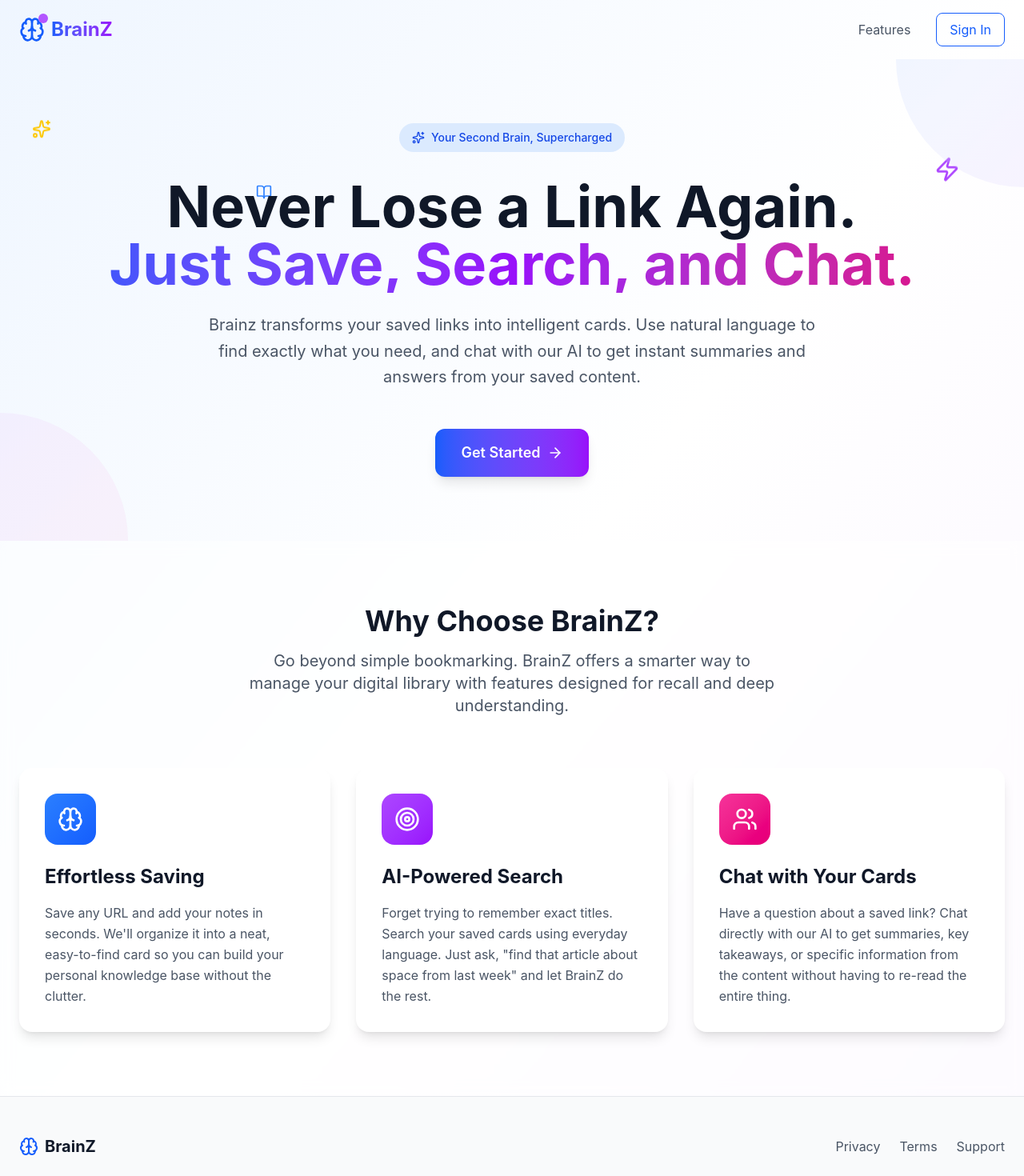
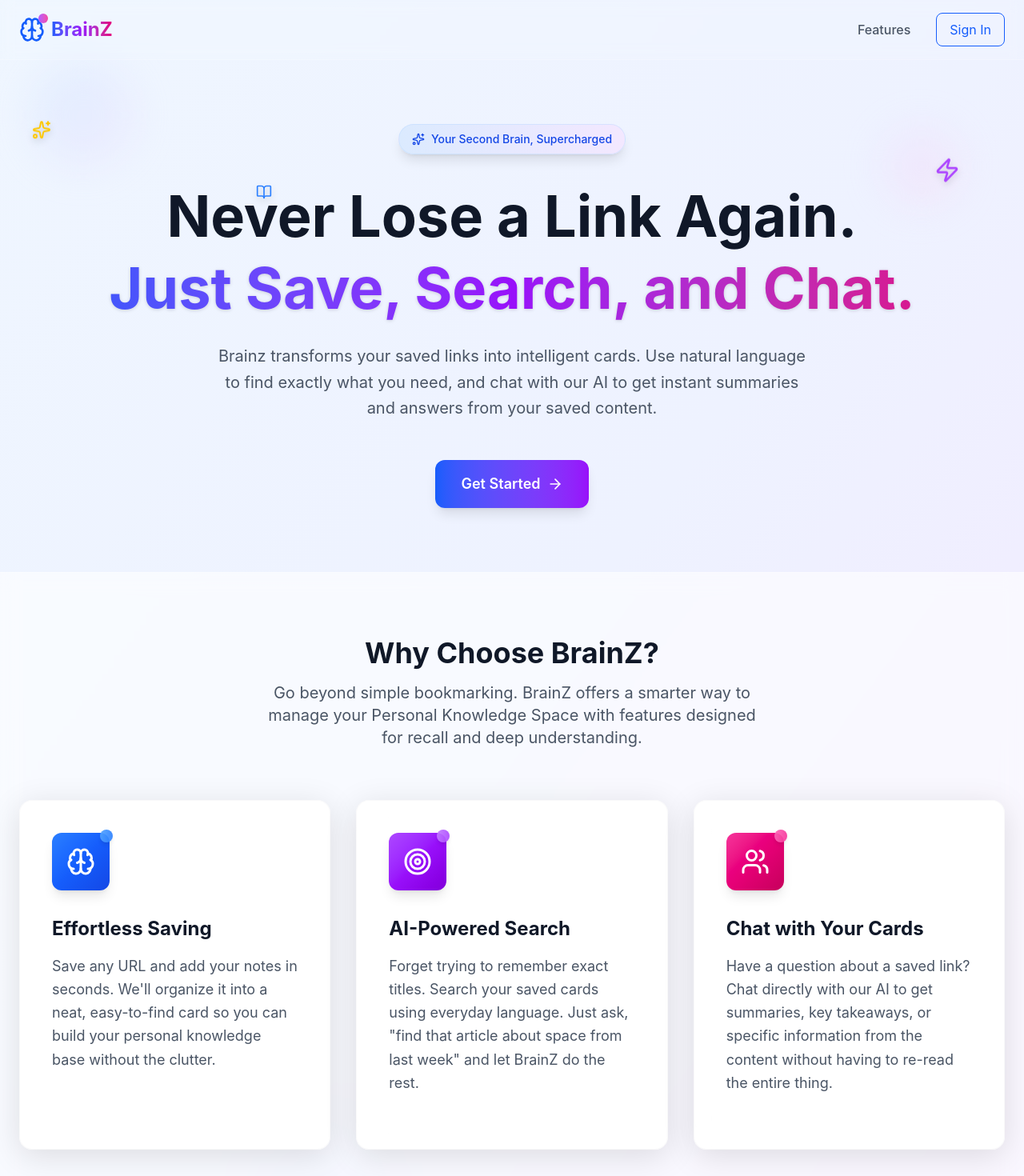
Before and after one commit to ARF9792/BrainZ, a Next.js app in the folder frontend/: page / in a window 1280 px wide. Shown: the top 1470 px of the page at 80% size. Built offline with nearby package versions, Linux system fonts and the light colour scheme.

Commit message:
Update landing_page.tsx

```diff
--- a/frontend/app/(landing-page)/page.tsx
+++ b/frontend/app/(landing-page)/page.tsx
@@ -5,56 +5,64 @@ import { SignInButton } from '../components/SignInButton';
 
 function App() {
   return (
-    <div className="min-h-screen bg-gradient-to-br from-blue-50 via-white to-purple-50">
+    <div className="min-h-screen bg-gradient-to-br from-blue-50 via-indigo-50 to-purple-100 relative overflow-hidden">
+      {/* Background decorative elements */}
+      <div className="absolute inset-0 overflow-hidden pointer-events-none">
+        <div className="absolute top-0 left-0 w-full h-full">
+          <div className="absolute top-20 left-10 w-32 h-32 bg-gradient-to-br from-blue-200/30 to-purple-200/30 rounded-full blur-xl animate-float"></div>
+          <div className="absolute top-40 right-20 w-24 h-24 bg-gradient-to-br from-purple-200/30 to-pink-200/30 rounded-full blur-xl animate-float-delayed"></div>
+          <div className="absolute bottom-40 left-1/4 w-40 h-40 bg-gradient-to-br from-indigo-200/20 to-blue-200/20 rounded-full blur-2xl animate-float-slow"></div>
+        </div>
+      </div>
 
-      <nav className="relative z-10 px-6 py-4">
+      <nav className="relative z-20 px-4 sm:px-6 py-4 backdrop-blur-sm bg-white/10 border-b border-white/20">
         <div className="max-w-7xl mx-auto flex items-center justify-between">
           <div className="flex items-center space-x-2 group">
             <div className="relative">
-              <Brain className="w-8 h-8 text-blue-600 transition-transform duration-300 group-hover:scale-110" />
-              <div className="absolute -top-1 -right-1 w-3 h-3 bg-purple-500 rounded-full animate-pulse"></div>
+              <Brain className="w-7 h-7 sm:w-8 sm:h-8 text-blue-600 transition-all duration-300 group-hover:scale-110 group-hover:rotate-12" />
+              <div className="absolute -top-1 -right-1 w-2.5 h-2.5 sm:w-3 sm:h-3 bg-gradient-to-r from-purple-500 to-pink-500 rounded-full animate-pulse shadow-lg"></div>
             </div>
-            <span className="text-2xl font-bold bg-gradient-to-r from-blue-600 to-purple-600 bg-clip-text text-transparent">
+            <span className="text-xl sm:text-2xl font-bold bg-gradient-to-r from-blue-600 via-purple-600 to-pink-600 bg-clip-text text-transparent">
               BrainZ
             </span>
           </div>
           <div className="hidden md:flex items-center space-x-8">
-            <a href="#features" className="text-gray-600 hover:text-blue-600 transition-colors duration-200">Features</a>
+            <a href="#features" className="text-gray-600 hover:text-blue-600 transition-all duration-200 font-medium hover:scale-105">Features</a>
             <SignInButton />
           </div>
         </div>
       </nav>
 
 
-      <section className="relative px-6 py-20">
+      <section className="relative z-10 px-4 sm:px-6 py-16 sm:py-20">
         <div className="max-w-7xl mx-auto">
           <div className="text-center">
 
-            <div className="absolute top-20 left-10 animate-bounce delay-100">
-              <Sparkles className="w-6 h-6 text-yellow-400" />
+            <div className="absolute top-10 sm:top-20 left-4 sm:left-10 animate-bounce delay-100">
+              <Sparkles className="w-4 h-4 sm:w-6 sm:h-6 text-yellow-400 drop-shadow-lg" />
             </div>
-            <div className="absolute top-32 right-20 animate-bounce delay-300">
-              <Zap className="w-8 h-8 text-purple-500" />
+            <div className="absolute top-20 sm:top-32 right-4 sm:right-20 animate-bounce delay-300">
+              <Zap className="w-6 h-6 sm:w-8 sm:h-8 text-purple-500 drop-shadow-lg" />
             </div>
-            <div className="absolute top-40 left-1/4 animate-bounce delay-500">
-              <BookOpen className="w-5 h-5 text-blue-500" />
+            <div className="absolute top-32 sm:top-40 left-1/4 animate-bounce delay-500 hidden sm:block">
+              <BookOpen className="w-4 h-4 sm:w-5 sm:h-5 text-blue-500 drop-shadow-lg" />
             </div>
 
 
             <div className="relative z-10">
-              <div className="inline-flex items-center px-4 py-2 bg-blue-100 rounded-full text-blue-700 text-sm font-medium mb-8 animate-fade-in">
+              <div className="inline-flex items-center px-4 py-2 bg-gradient-to-r from-blue-100 to-purple-100 rounded-full text-blue-700 text-sm font-medium mb-6 sm:mb-8 animate-fade-in border border-blue-200/50 shadow-lg backdrop-blur-sm">
                 <Sparkles className="w-4 h-4 mr-2" />
                 Your Second Brain, Supercharged
               </div>
 
-              <h1 className="text-5xl md:text-7xl font-bold text-gray-900 mb-6 animate-slide-up">
+              <h1 className="text-3xl sm:text-5xl md:text-7xl font-bold text-gray-900 mb-4 sm:mb-6 animate-slide-up leading-tight">
                 Never Lose a Link Again.
-                <span className="block bg-gradient-to-r from-blue-600 via-purple-600 to-pink-600 bg-clip-text text-transparent animate-gradient">
+                <span className="block bg-gradient-to-r from-blue-600 via-purple-600 to-pink-600 bg-clip-text text-transparent animate-gradient drop-shadow-sm">
                   Just Save, Search, and Chat.
                 </span>
               </h1>
 
-              <p className="text-xl text-gray-600 mb-12 max-w-3xl mx-auto leading-relaxed animate-slide-up delay-200">
+              <p className="text-lg sm:text-xl text-gray-600 mb-8 sm:mb-12 max-w-3xl mx-auto leading-relaxed animate-slide-up delay-200 px-4">
                 Brainz transforms your saved links into intelligent cards. Use natural language to find exactly what you need, and chat with our AI to get instant summaries and answers from your saved content.
               </p>
 
@@ -64,75 +72,141 @@ function App() {
             </div>
           </div>
         </div>
-
-
-        <div className="absolute inset-0 overflow-hidden pointer-events-none">
-          <div className="absolute -top-40 -right-40 w-80 h-80 bg-gradient-to-br from-blue-200 to-purple-200 rounded-full opacity-20 animate-pulse"></div>
-          <div className="absolute -bottom-40 -left-40 w-80 h-80 bg-gradient-to-br from-purple-200 to-pink-200 rounded-full opacity-20 animate-pulse delay-1000"></div>
-        </div>
       </section>
 
 
-      <section id="features" className="px-6 py-20 bg-white/50 backdrop-blur-sm">
+      <section id="features" className="relative z-10 px-4 sm:px-6 py-16 sm:py-20 bg-white/60 backdrop-blur-md border-t border-white/30">
         <div className="max-w-7xl mx-auto">
           <div className="text-center mb-16">
-            <h2 className="text-4xl font-bold text-gray-900 mb-4">
+            <h2 className="text-3xl sm:text-4xl font-bold text-gray-900 mb-4">
               Why Choose BrainZ?
             </h2>
-            <p className="text-xl text-gray-600 max-w-2xl mx-auto">
-              Go beyond simple bookmarking. BrainZ offers a smarter way to manage your digital library with features designed for recall and deep understanding.
+            <p className="text-lg sm:text-xl text-gray-600 max-w-2xl mx-auto px-4">
+              Go beyond simple bookmarking. BrainZ offers a smarter way to manage your Personal Knowledge Space with features designed for recall and deep understanding.
             </p>
           </div>
 
-          <div className="grid md:grid-cols-3 gap-8">
-            <div className="group p-8 bg-white rounded-2xl shadow-lg hover:shadow-xl transition-all duration-300 transform hover:-translate-y-2">
-              <div className="w-16 h-16 bg-gradient-to-br from-blue-500 to-blue-600 rounded-2xl flex items-center justify-center mb-6 group-hover:scale-110 transition-transform duration-300">
-                <Brain className="w-8 h-8 text-white" />
+          <div className="grid grid-cols-1 md:grid-cols-2 xl:grid-cols-3 gap-6 lg:gap-8">
+            {/* Card 1 - Effortless Saving */}
+            <div className="group relative">
+              <div className="absolute -inset-0.5 bg-gradient-to-r from-blue-500 to-blue-600 rounded-2xl opacity-0 group-hover:opacity-100 transition-all duration-700 blur-sm group-hover:blur-none"></div>
+              <div className="relative bg-white/95 backdrop-blur-xl rounded-2xl p-8 lg:p-10 shadow-[0_8px_40px_rgb(0,0,0,0.12)] hover:shadow-[0_20px_60px_rgb(0,0,0,0.15)] transition-all duration-700 border border-gray-100/50 hover:border-blue-200/50 h-full flex flex-col">
+                {/* Subtle background pattern */}
+                <div className="absolute inset-0 bg-gradient-to-br from-blue-50/30 via-transparent to-transparent rounded-2xl opacity-0 group-hover:opacity-100 transition-opacity duration-700"></div>
+
+                <div className="relative z-10 flex flex-col h-full">
+                  {/* Icon container */}
+                  <div className="mb-8">
+                    <div className="relative inline-flex">
+                      <div className="w-16 h-16 lg:w-18 lg:h-18 bg-gradient-to-br from-blue-500 via-blue-600 to-blue-700 rounded-xl flex items-center justify-center shadow-lg group-hover:shadow-xl transition-all duration-500 group-hover:scale-105">
+                        <Brain className="w-8 h-8 lg:w-9 lg:h-9 text-white" />
+                      </div>
+                      <div className="absolute -top-1 -right-1 w-4 h-4 bg-gradient-to-r from-blue-400 to-blue-500 rounded-full animate-pulse shadow-md"></div>
+                    </div>
+                  </div>
+
+                  {/* Content */}
+                  <div className="flex-1 flex flex-col">
+                    <h3 className="text-xl lg:text-2xl font-bold text-gray-900 mb-4 group-hover:text-blue-700 transition-colors duration-300">
+                      Effortless Saving
+                    </h3>
+                    <p className="text-gray-600 leading-relaxed text-base lg:text-lg group-hover:text-gray-700 transition-colors duration-300 flex-1">
+                      Save any URL and add your notes in seconds. We&apos;ll organize it into a neat, easy-to-find card so you can build your personal knowledge base without the clutter.
+                    </p>
+                  </div>
+
+                  {/* Bottom accent line */}
+                  <div className="mt-6 h-1 bg-gradient-to-r from-blue-500 to-blue-600 rounded-full transform scale-x-0 group-hover:scale-x-100 transition-transform duration-500 origin-left"></div>
+                </div>
               </div>
-              <h3 className="text-2xl font-bold text-gray-900 mb-4">Effortless Saving</h3>
-              <p className="text-gray-600 leading-relaxed">
-                Save any URL and add your notes in seconds. We&apos;ll organize it into a neat, easy-to-find card so you can build your personal knowledge base without the clutter.
-              </p>
             </div>
 
-            <div className="group p-8 bg-white rounded-2xl shadow-lg hover:shadow-xl transition-all duration-300 transform hover:-translate-y-2">
-              <div className="w-16 h-16 bg-gradient-to-br from-purple-500 to-purple-600 rounded-2xl flex items-center justify-center mb-6 group-hover:scale-110 transition-transform duration-300">
-                <Target className="w-8 h-8 text-white" />
+            {/* Card 2 - AI-Powered Search */}
+            <div className="group relative">
+              <div className="absolute -inset-0.5 bg-gradient-to-r from-purple-500 to-purple-600 rounded-2xl opacity-0 group-hover:opacity-100 transition-all duration-700 blur-sm group-hover:blur-none"></div>
+              <div className="relative bg-white/95 backdrop-blur-xl rounded-2xl p-8 lg:p-10 shadow-[0_8px_40px_rgb(0,0,0,0.12)] hover:shadow-[0_20px_60px_rgb(0,0,0,0.15)] transition-all duration-700 border border-gray-100/50 hover:border-purple-200/50 h-full flex flex-col">
+                {/* Subtle background pattern */}
+                <div className="absolute inset-0 bg-gradient-to-br from-purple-50/30 via-transparent to-transparent rounded-2xl opacity-0 group-hover:opacity-100 transition-opacity duration-700"></div>
+
+                <div className="relative z-10 flex flex-col h-full">
+                  {/* Icon container */}
+                  <div className="mb-8">
+                    <div className="relative inline-flex">
+                      <div className="w-16 h-16 lg:w-18 lg:h-18 bg-gradient-to-br from-purple-500 via-purple-600 to-purple-700 rounded-xl flex items-center justify-center shadow-lg group-hover:shadow-xl transition-all duration-500 group-hover:scale-105">
+                        <Target className="w-8 h-8 lg:w-9 lg:h-9 text-white" />
+                      </div>
+                      <div className="absolute -top-1 -right-1 w-4 h-4 bg-gradient-to-r from-purple-400 to-purple-500 rounded-full animate-pulse shadow-md"></div>
+                    </div>
+                  </div>
+
+                  {/* Content */}
+                  <div className="flex-1 flex flex-col">
+                    <h3 className="text-xl lg:text-2xl font-bold text-gray-900 mb-4 group-hover:text-purple-700 transition-colors duration-300">
+                      AI-Powered Search
+                    </h3>
+                    <p className="text-gray-600 leading-relaxed text-base lg:text-lg group-hover:text-gray-700 transition-colors duration-300 flex-1">
+                      Forget trying to remember exact titles. Search your saved cards using everyday language. Just ask, "find that article about space from last week" and let BrainZ do the rest.
+                    </p>
+                  </div>
+
+                  {/* Bottom accent line */}
+                  <div className="mt-6 h-1 bg-gradient-to-r from-purple-500 to-purple-600 rounded-full transform scale-x-0 group-hover:scale-x-100 transition-transform duration-500 origin-left"></div>
+                </div>
               </div>
-              <h3 className="text-2xl font-bold text-gray-900 mb-4">AI-Powered Search</h3>
-              <p className="text-gray-600 leading-relaxed">
-                Forget trying to remember exact titles. Search your saved cards using everyday language. Just ask, &quot;find that article about space from last week&quot; and let BrainZ do the rest.
-              </p>
             </div>
 
-            <div className="group p-8 bg-white rounded-2xl shadow-lg hover:shadow-xl transition-all duration-300 transform hover:-translate-y-2">
-              <div className="w-16 h-16 bg-gradient-to-br from-pink-500 to-pink-600 rounded-2xl flex items-center justify-center mb-6 group-hover:scale-110 transition-transform duration-300">
-                <Users className="w-8 h-8 text-white" />
+            {/* Card 3 - Chat with Your Cards */}
+            <div className="group relative md:col-span-2 xl:col-span-1">
+              <div className="absolute -inset-0.5 bg-gradient-to-r from-pink-500 to-pink-600 rounded-2xl opacity-0 group-hover:opacity-100 transition-all duration-700 blur-sm group-hover:blur-none"></div>
+              <div className="relative bg-white/95 backdrop-blur-xl rounded-2xl p-8 lg:p-10 shadow-[0_8px_40px_rgb(0,0,0,0.12)] hover:shadow-[0_20px_60px_rgb(0,0,0,0.15)] transition-all duration-700 border border-gray-100/50 hover:border-pink-200/50 h-full flex flex-col">
+                {/* Subtle background pattern */}
+                <div className="absolute inset-0 bg-gradient-to-br from-pink-50/30 via-transparent to-transparent rounded-2xl opacity-0 group-hover:opacity-100 transition-opacity duration-700"></div>
+
+                <div className="relative z-10 flex flex-col h-full">
+                  {/* Icon container */}
+                  <div className="mb-8">
+                    <div className="relative inline-flex">
+                      <div className="w-16 h-16 lg:w-18 lg:h-18 bg-gradient-to-br from-pink-500 via-pink-600 to-pink-700 rounded-xl flex items-center justify-center shadow-lg group-hover:shadow-xl transition-all duration-500 group-hover:scale-105">
+                        <Users className="w-8 h-8 lg:w-9 lg:h-9 text-white" />
+                      </div>
+                      <div className="absolute -top-1 -right-1 w-4 h-4 bg-gradient-to-r from-pink-400 to-pink-500 rounded-full animate-pulse shadow-md"></div>
+                    </div>
+                  </div>
+
+                  {/* Content */}
+                  <div className="flex-1 flex flex-col">
+                    <h3 className="text-xl lg:text-2xl font-bold text-gray-900 mb-4 group-hover:text-pink-700 transition-colors duration-300">
+                      Chat with Your Cards
+                    </h3>
+                    <p className="text-gray-600 leading-relaxed text-base lg:text-lg group-hover:text-gray-700 transition-colors duration-300 flex-1">
+                      Have a question about a saved link? Chat directly with our AI to get summaries, key takeaways, or specific information from the content without having to re-read the entire thing.
+                    </p>
+                  </div>
+
+                  {/* Bottom accent line */}
+                  <div className="mt-6 h-1 bg-gradient-to-r from-pink-500 to-pink-600 rounded-full transform scale-x-0 group-hover:scale-x-100 transition-transform duration-500 origin-left"></div>
+                </div>
               </div>
-              <h3 className="text-2xl font-bold text-gray-900 mb-4">Chat with Your Cards</h3>
-              <p className="text-gray-600 leading-relaxed">
-                Have a question about a saved link? Chat directly with our AI to get summaries, key takeaways, or specific information from the content without having to re-read the entire thing.
-              </p>
             </div>
           </div>
         </div>
       </section>
 
 
-      <footer className="px-6 py-12 bg-gray-50 border-t border-gray-200">
+      <footer className="relative z-10 px-4 sm:px-6 py-12 bg-gradient-to-r from-gray-50 to-blue-50/30 border-t border-gray-200/50 backdrop-blur-sm">
         <div className="max-w-7xl mx-auto">
           <div className="flex flex-col md:flex-row items-center justify-between">
             <div className="flex items-center space-x-2 mb-4 md:mb-0">
-              <Brain className="w-6 h-6 text-blue-600" />
-              <span className="text-xl font-bold text-gray-900">BrainZ</span>
+              <Brain className="w-6 h-6 text-blue-600 hover:scale-110 transition-transform duration-300" />
+              <span className="text-xl font-bold bg-gradient-to-r from-blue-600 to-purple-600 bg-clip-text text-transparent">BrainZ</span>
             </div>
-            <div className="flex items-center space-x-6 text-gray-600">
-              <a href="#" className="hover:text-blue-600 transition-colors duration-200">Privacy</a>
-              <a href="#" className="hover:text-blue-600 transition-colors duration-200">Terms</a>
-              <a href="#" className="hover:text-blue-600 transition-colors duration-200">Support</a>
+            <div className="flex items-center space-x-4 sm:space-x-6 text-gray-600">
+              <a href="#" className="hover:text-blue-600 transition-all duration-200 hover:scale-105 font-medium">Privacy</a>
+              <a href="#" className="hover:text-blue-600 transition-all duration-200 hover:scale-105 font-medium">Terms</a>
+              <a href="#" className="hover:text-blue-600 transition-all duration-200 hover:scale-105 font-medium">Support</a>
             </div>
           </div>
-          <div className="mt-8 pt-8 border-t border-gray-200 text-center text-gray-500">
+          <div className="mt-8 pt-8 border-t border-gray-200/50 text-center text-gray-500">
             <p>&copy; 2025 BrainZ. All rights reserved.</p>
           </div>
         </div>
```
